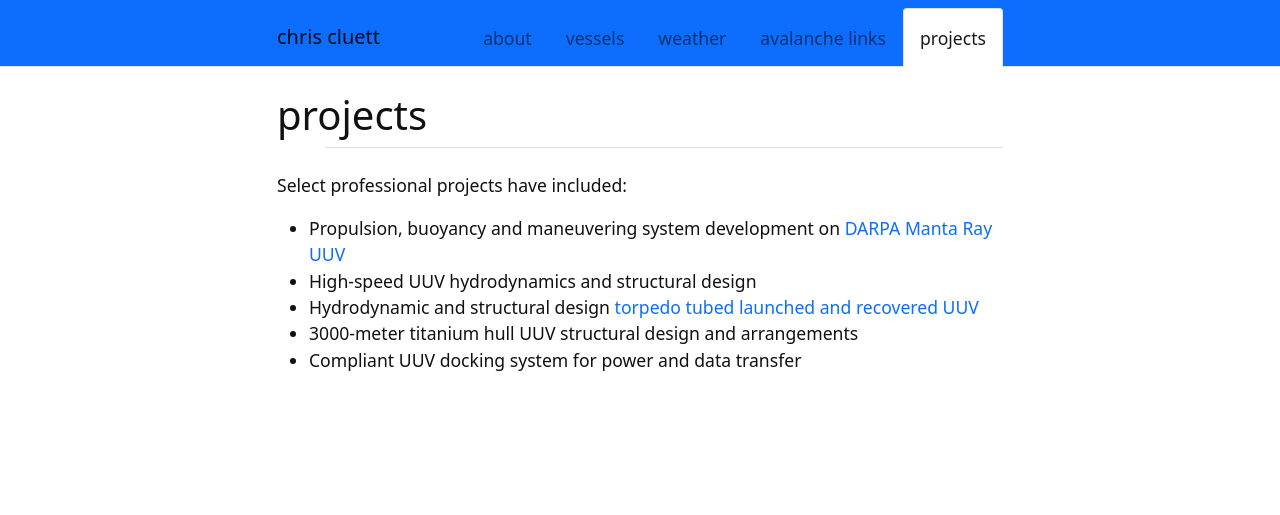
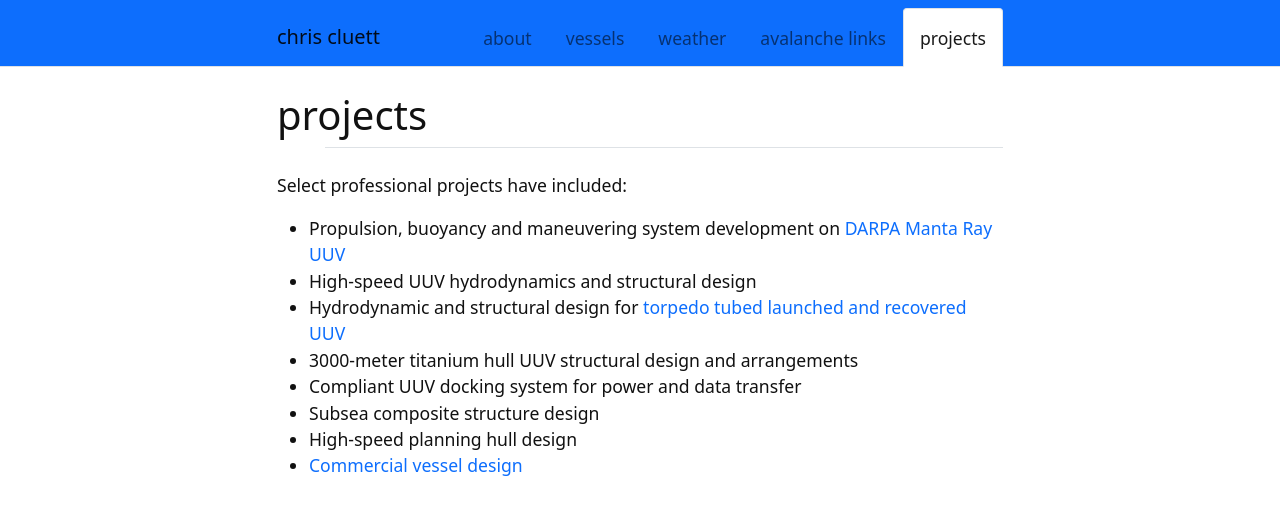
Before and after one commit to ccluett/website, a Jekyll site: the page built from content/projects.md, in a window 1280 px wide. Shown: the top 515 px of the page. Built offline with Jekyll 4.4.1, drawn with Linux system fonts in a browser that asks for light colours.

Commit message:
Update projects.md

```diff
--- a/content/projects.md
+++ b/content/projects.md
@@ -6,6 +6,9 @@ nav: true
 Select professional projects have included:
 * Propulsion, buoyancy and maneuvering system development on [DARPA Manta Ray UUV](https://www.darpa.mil/news-events/2024-05-01)
 * High-speed UUV hydrodynamics and structural design
-* Hydrodynamic and structural design [torpedo tubed launched and recovered UUV](https://hii.com/news/us-navy-submarines-drone-launch-torpedo-tube-remus-hii-2023/)
+* Hydrodynamic and structural design for [torpedo tubed launched and recovered UUV](https://hii.com/news/us-navy-submarines-drone-launch-torpedo-tube-remus-hii-2023/)
 * 3000-meter titanium hull UUV structural design and arrangements
 * Compliant UUV docking system for power and data transfer
+* Subsea composite structure design
+* High-speed planning hull design
+* [Commercial vessel design](1-vessels.md)
```
